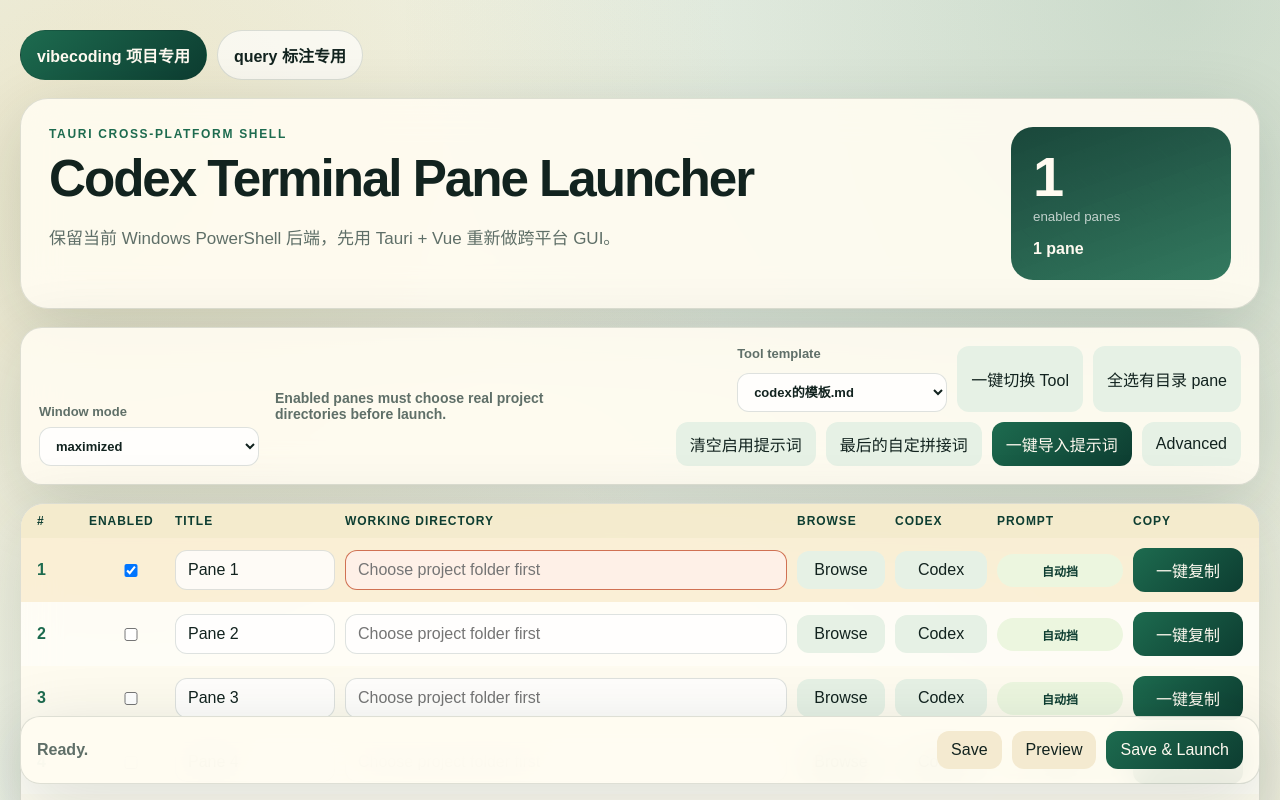
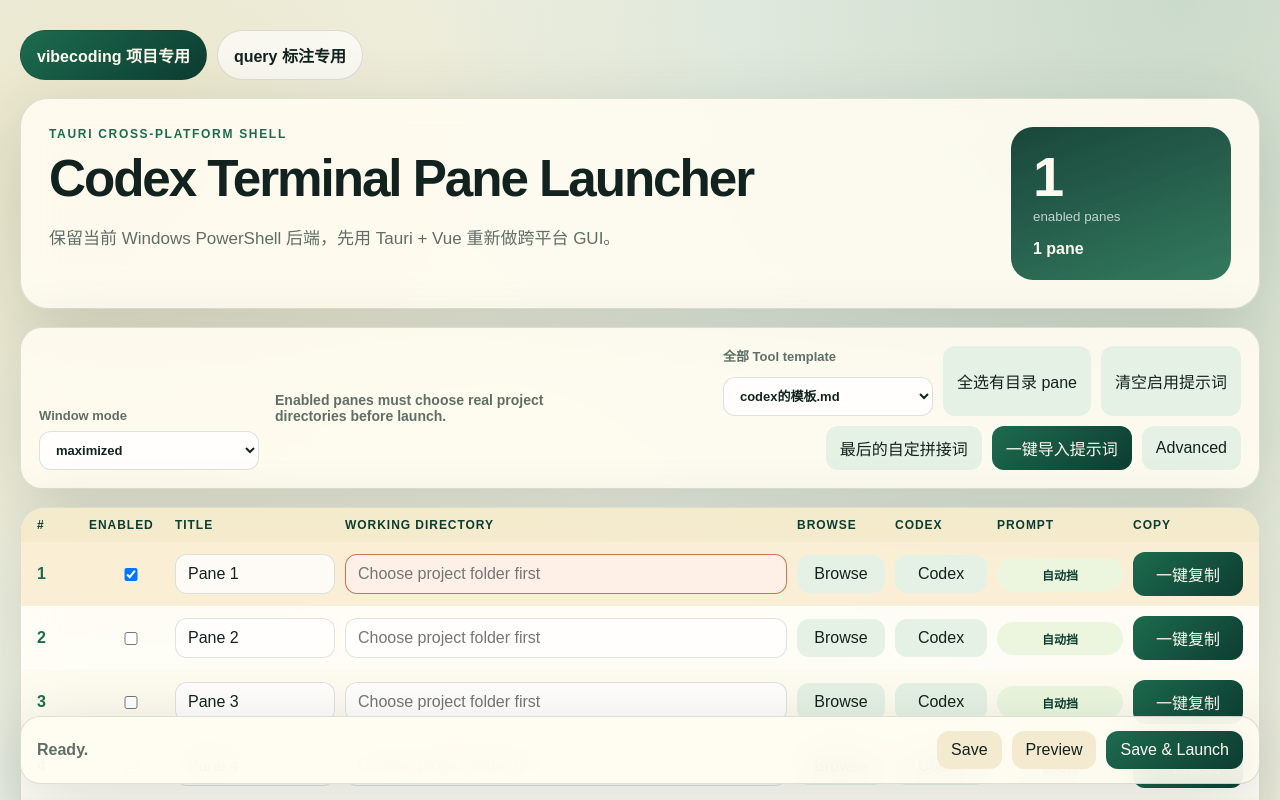
Before and after one commit to wuaidedidi/terminal-pane-launcher-tauri, a Vue app: page / in a window 1280 px wide. Shown: the top 800 px of the page. Built offline with nearby package versions, Linux system fonts and the light colour scheme.

Commit message:
refactor: apply bulk tool template on selection

```diff
--- a/src/App.vue
+++ b/src/App.vue
@@ -304,8 +304,10 @@ async function selectValuePanes(): Promise<void> {
   }
 }
 
-async function applyBulkToolTemplate(): Promise<void> {
+async function applyBulkToolTemplate(event: Event): Promise<void> {
   if (!config.value) return;
+
+  bulkToolTemplate.value = (event.target as HTMLSelectElement).value;
 
   try {
     isBusy.value = true;
@@ -1245,16 +1247,13 @@ async function handleLaunch(): Promise<void> {
       </div>
       <div class="settings-actions">
         <label class="bulk-tool-template">
-          Tool template
-          <select v-model="bulkToolTemplate" :disabled="isBusy">
+          全部 Tool template
+          <select :value="bulkToolTemplate" :disabled="isBusy" @change="applyBulkToolTemplate">
             <option v-for="template in TOOL_TEMPLATES" :key="template" :value="template">
               {{ template }}
             </option>
           </select>
         </label>
-        <button class="soft-button" :disabled="isBusy" @click="applyBulkToolTemplate">
-          一键切换 Tool
-        </button>
         <button class="soft-button" :disabled="isBusy" @click="selectValuePanes">
           全选有目录 pane
         </button>
```
